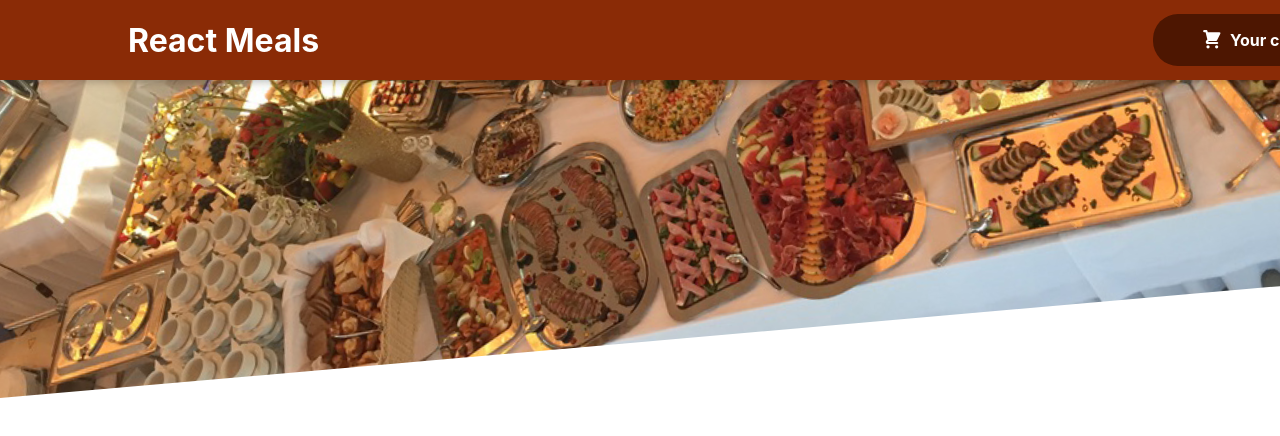
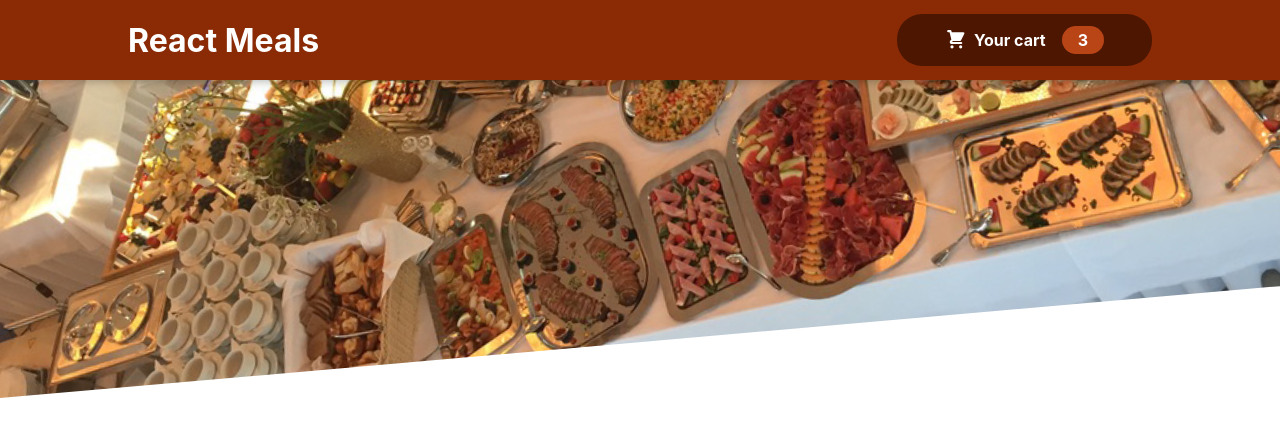
Before and after one commit to plamenkoyovchev/react-food-order-app, a React (Create React App) app: page / in a window 1280 px wide. Shown: the top 436 px of the page. Built offline with nearby package versions, Linux system fonts and the light colour scheme.

Commit message:
Set box-sizing to border-box for whole app

```diff
--- a/src/index.css
+++ b/src/index.css
@@ -11,3 +11,9 @@ code {
   font-family: source-code-pro, Menlo, Monaco, Consolas, 'Courier New',
     monospace;
 }
+
+*,
+*:before,
+*:after {
+  box-sizing: border-box;
+}
```
